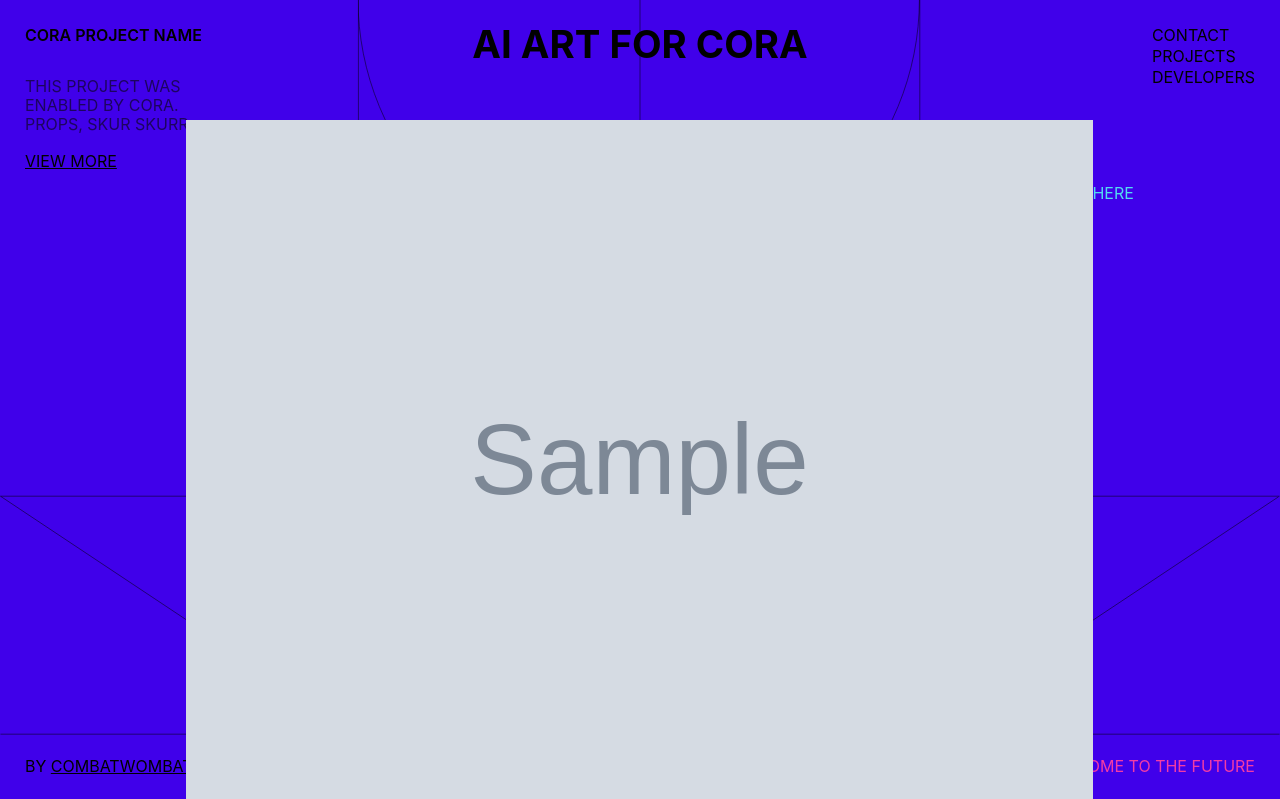
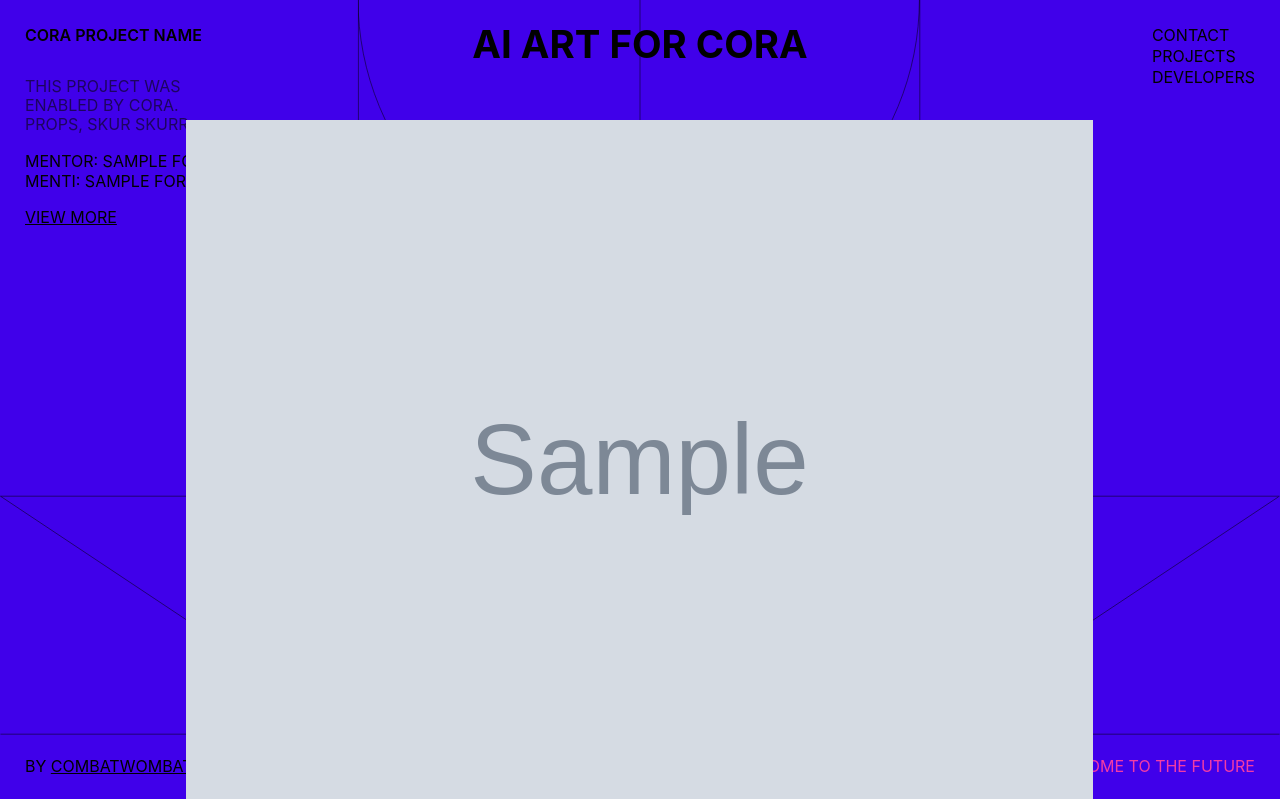
Before and after one commit to outravoj/CombatWombat, a Flask app: template templates/homealt.html in a window 1280 px wide. Shown: the top 799 px of the page. Run offline with Flask 2, Linux system fonts and the light colour scheme; the template is opened without the code that fills it: most values are stand-ins (such as "Sample title", 1, 10 or a date in 2020); grey boxes marked "Sample" are stand-in pictures; some web fonts are replaced.

Commit message:
website customizing names and stuff

```diff
--- a/app.py
+++ b/app.py
@@ -17,7 +17,7 @@ def data():
     if request.method == 'POST':
         form_data = request.form
         imagePathList = [generateWomboPath(form_data)]
-        return render_template('homealt.html',imageList=imagePathList)
+        return render_template('homealt.html',imageList=imagePathList, form_data_passed=form_data)
 
 if __name__ == '__main__':
     app.run()
--- a/templates/homealt.html
+++ b/templates/homealt.html
@@ -24,9 +24,9 @@
         </nav>
         <div class="slideshow" style="margin-top: -10vh;">
             <div class="meta">
-                <span class="meta__heading">Now seeing</span>
+                <span class="meta__heading">AHA-Moment</span>
                 <div class="meta__content">
-                    <span class="meta__content-title">DESCRIPTION TEXT HERE</span>
+                    <span class="meta__content-title">{{form_data_passed['AhaMoment']}}</span>
                 </div>
             </div>
             <div class="gallery slides">
@@ -40,6 +40,10 @@
             <p class="intro__description">
                 This project was enabled by CORA. Props, skur skurr.
             </p>
+            <p>
+                Mentor: {{form_data_passed['MentorName']}} <br>
+                Menti: {{form_data_passed['MentiName']}}
+            </p>
             <a class="intro__link" href="#">View more</a>
         </div>
         <div class="author">by <a href="#">CombatWombat Team</a></div>
```
